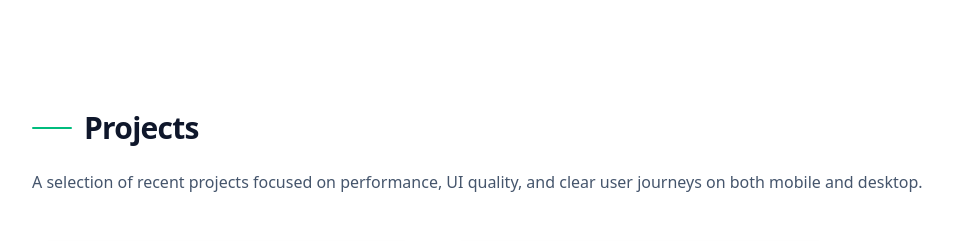
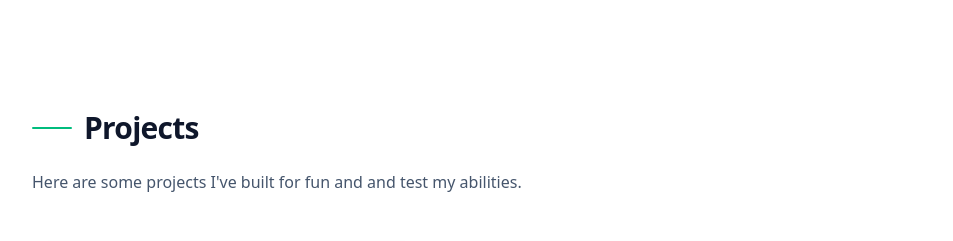
Before and after one commit to ilyessr/tailwind-portfolio, a React (Vite) app: page / in a window 1280 px wide. Shown: the part 2113-2354 px from the top of the page, without its empty margins (0-953 px from the left). Built offline with nearby package versions, Linux system fonts and the light colour scheme; grey boxes are pictures that could not be loaded.

Commit message:
update words

```diff
--- a/src/components/Projects.jsx
+++ b/src/components/Projects.jsx
@@ -8,8 +8,7 @@ const Projects = () => {
       <div className="align-element">
         <SectionTitle text="Projects" />
         <p className="mt-6 text-slate-600 ">
-          A selection of recent projects focused on performance, UI quality, and
-          clear user journeys on both mobile and desktop.
+          Here are some projects I've built for fun and and test my abilities.
         </p>
         <div className="py-12 grid gap-6 md:grid-cols-2 xl:grid-cols-3">
           {projects.map((project) => {
```
